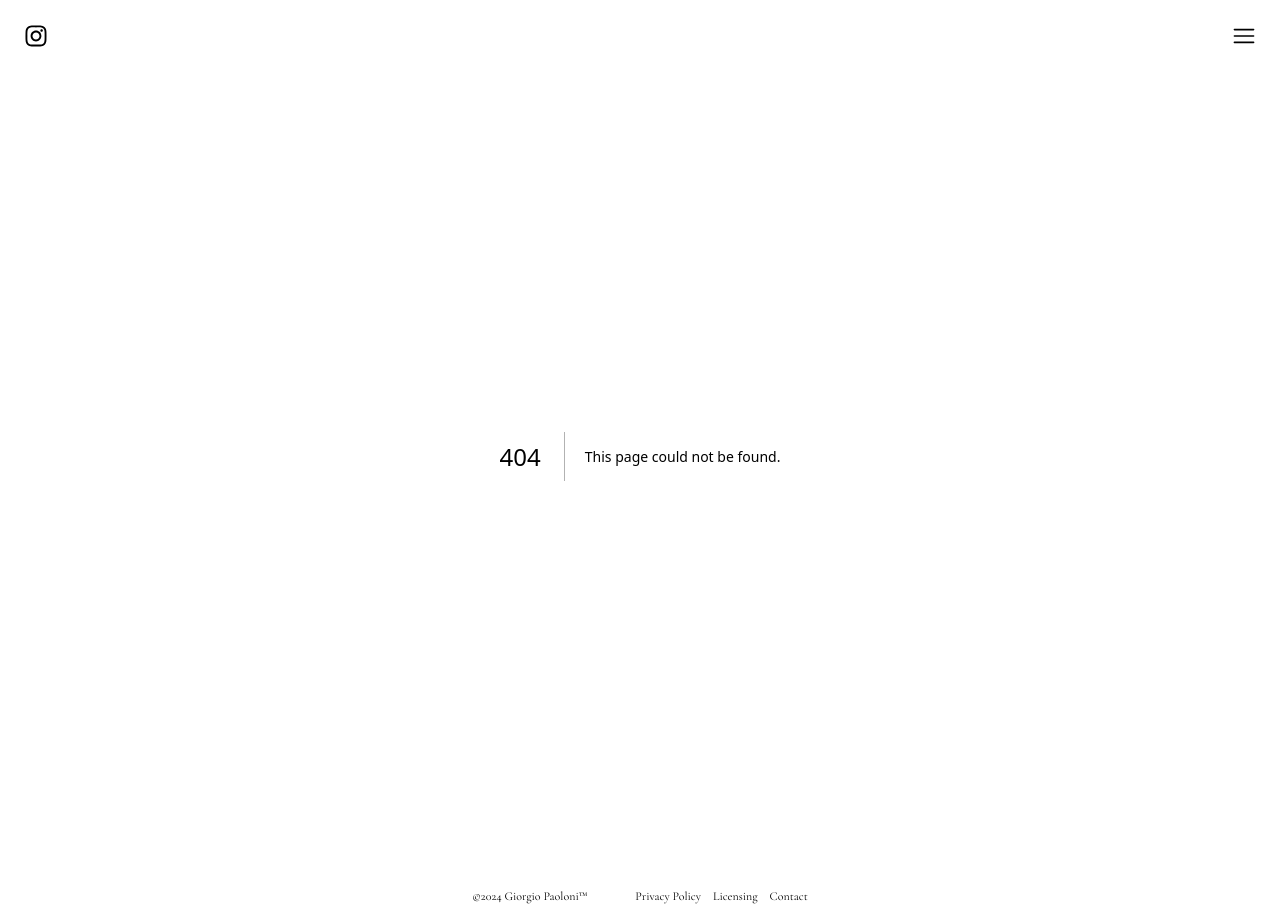
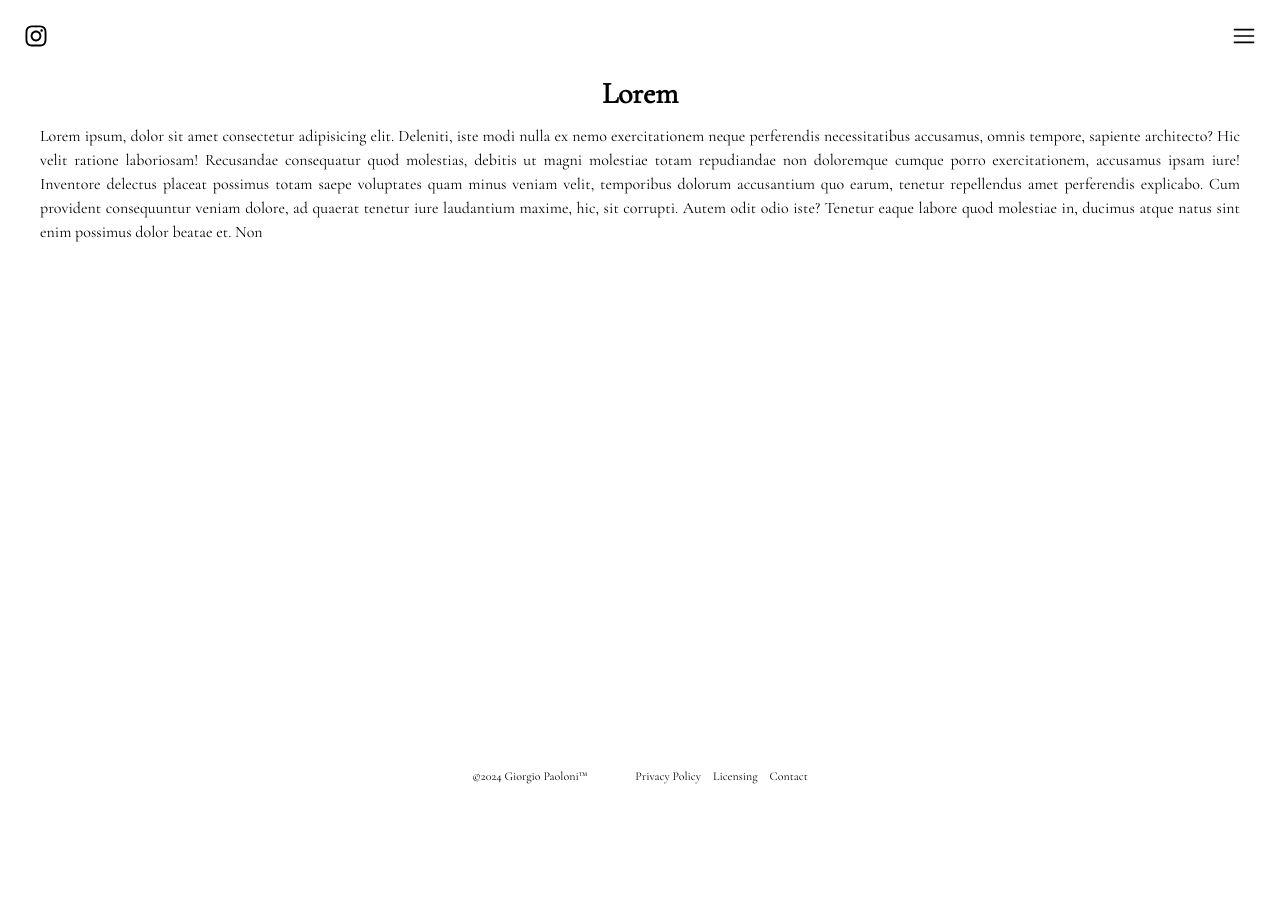
Before and after one commit to Giorey01/giorgio-paoloni-portfolio, a Next.js app: page /about in a window 1280 px wide. Before the commit this address had no page. After the commit the page ends 800 px from the top, so only its background shows below. Built offline with nearby package versions, Linux system fonts and the light colour scheme.

Commit message:
Make main portfolio pages directories

```diff
--- /dev/null
+++ b/src/app/about/page.tsx
@@ -0,0 +1,25 @@
+import React from "react";
+
+function About() {
+  return (
+    <div className="py-5 px-10 text-justify">
+      <h1 className="font-bold text-3xl text-center mb-3">Lorem</h1>
+      <p>
+        Lorem ipsum, dolor sit amet consectetur adipisicing elit. Deleniti, iste
+        modi nulla ex nemo exercitationem neque perferendis necessitatibus
+        accusamus, omnis tempore, sapiente architecto? Hic velit ratione
+        laboriosam! Recusandae consequatur quod molestias, debitis ut magni
+        molestiae totam repudiandae non doloremque cumque porro exercitationem,
+        accusamus ipsam iure! Inventore delectus placeat possimus totam saepe
+        voluptates quam minus veniam velit, temporibus dolorum accusantium quo
+        earum, tenetur repellendus amet perferendis explicabo. Cum provident
+        consequuntur veniam dolore, ad quaerat tenetur iure laudantium maxime,
+        hic, sit corrupti. Autem odit odio iste? Tenetur eaque labore quod
+        molestiae in, ducimus atque natus sint enim possimus dolor beatae et.
+        Non
+      </p>
+    </div>
+  );
+}
+
+export default About;
--- /dev/null
+++ b/src/app/blog/page.tsx
@@ -0,0 +1,7 @@
+import React from "react";
+
+function Blog() {
+  return <div>Blog</div>;
+}
+
+export default Blog;
--- /dev/null
+++ b/src/app/portfolio/page.tsx
@@ -0,0 +1,7 @@
+import React from "react";
+
+function Portfolio() {
+  return <div>Portfolio</div>;
+}
+
+export default Portfolio;
```
